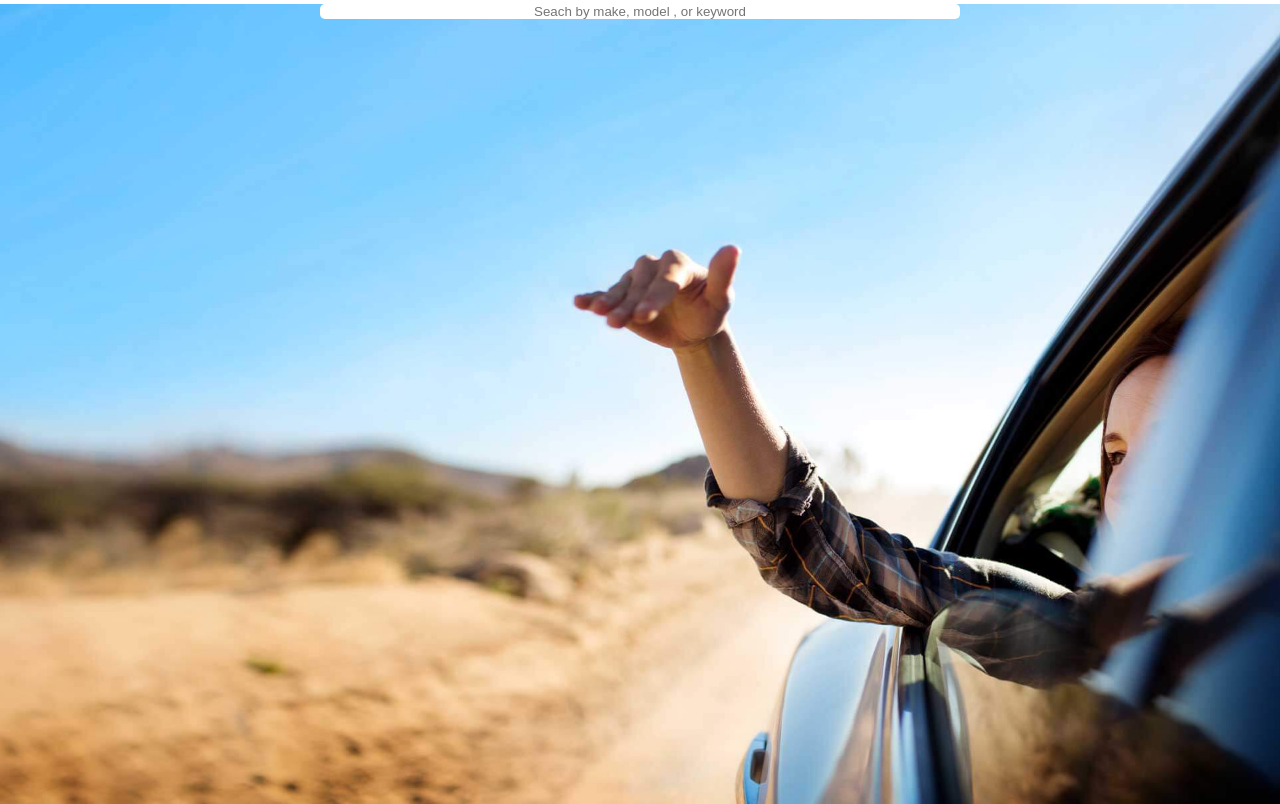
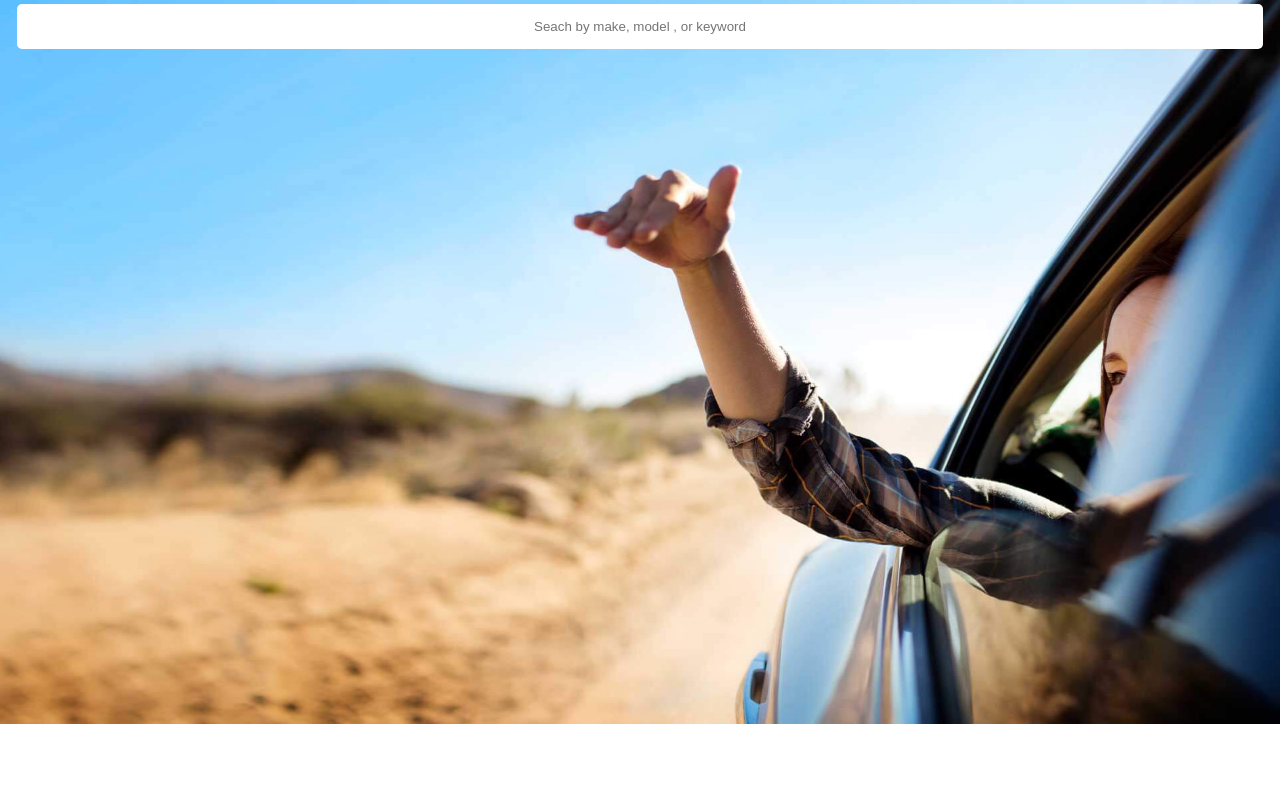
Before and after one commit to Yurihpaiva/Login-page-grupo, a plain HTML site: page index.html in a window 1280 px wide. Shown: the part 76-880 px from the top of the page. After the commit the page ends 800 px from the top, so only its background shows below. Drawn offline with Linux system fonts and the light colour scheme; files that its build step writes are made by us from their sources.

Commit message:
barra atualizada

```diff
--- a/assets/css/style.css
+++ b/assets/css/style.css
@@ -1,8 +1,8 @@
 
 * {
     text-decoration: none;
-      margin: 0;
-  padding: 0;
+margin: 0;
+padding: 0;
 }
 
 header {
@@ -70,13 +70,14 @@ nav {
     height: 20px;
     }
 
-main {
+body {
 background-image: url(../Image/img-fundo.jpg);
 height: 100vh;
 background-repeat: no-repeat;
 background-position: center center;
 background-size: cover;
 object-position:  center top;
+
 }
 
 
@@ -88,6 +89,7 @@ object-position:  center top;
     align-items: center;
    text-align: center;
    margin: auto;
-   width: 50%;
+   width: 95%;
+    padding:  15px;
 
 }
```
